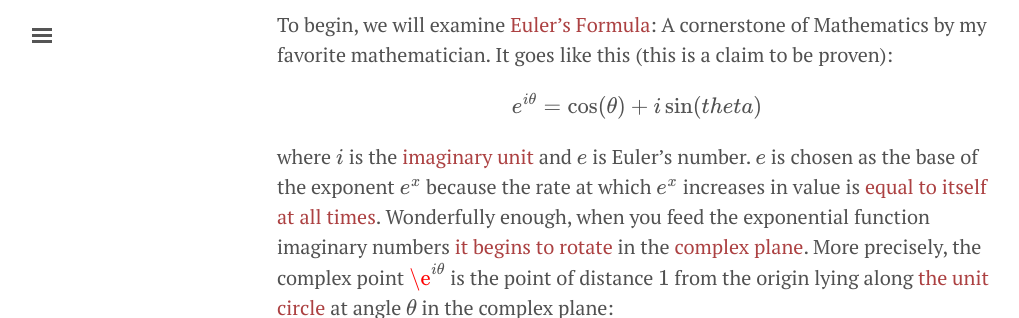
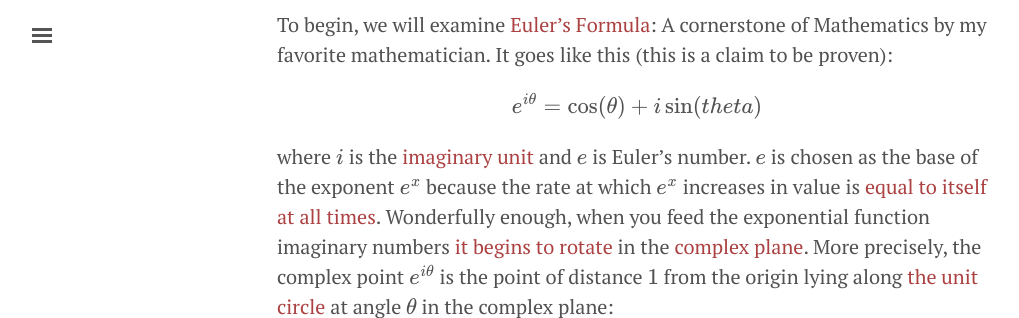
Before and after one commit to kylehovey/blog, a Jekyll site: the page built from radians_and_blind_spots.md, in a window 1280 px wide and 900 px high, scrolled down 4019 px, cut to the strip 0-318 px from the top of the window. Shown: the whole strip, without its empty margins (3-1022 px from the left). Built offline with Jekyll 4.4.1, drawn with Linux system fonts in a browser that asks for light colours; formulas are drawn with MathJax 3.

Commit message:
Fixed another errant \

```diff
--- a/radians_and_blind_spots.md
+++ b/radians_and_blind_spots.md
@@ -48,7 +48,7 @@ To begin, we will examine [Euler's Formula](https://en.wikipedia.org/wiki/Euler%
 
 \\[ e^{i\theta} = \cos(\theta) + i \sin(theta) \\]
 
-where \\( i \\) is the [imaginary unit](https://en.wikipedia.org/wiki/Imaginary_unit) and \\( e \\) is Euler's number. \\(e \\) is chosen as the base of the exponent \\(e^x\\) because the rate at which \\(e^x\\) increases in value is [equal to itself at all times](https://www.youtube.com/watch?v=m2MIpDrF7Es). Wonderfully enough, when you feed the exponential function imaginary numbers [it begins to rotate](https://acko.net/blog/how-to-fold-a-julia-fractal/) in the [complex plane](https://en.wikipedia.org/wiki/Complex_plane). More precisely, the complex point \\(\e^{i\theta}\\) is the point of distance \\(1\\) from the origin lying along [the unit circle](https://en.wikipedia.org/wiki/Unit_circle) at angle \\( \theta \\) in the complex plane:
+where \\( i \\) is the [imaginary unit](https://en.wikipedia.org/wiki/Imaginary_unit) and \\( e \\) is Euler's number. \\(e \\) is chosen as the base of the exponent \\(e^x\\) because the rate at which \\(e^x\\) increases in value is [equal to itself at all times](https://www.youtube.com/watch?v=m2MIpDrF7Es). Wonderfully enough, when you feed the exponential function imaginary numbers [it begins to rotate](https://acko.net/blog/how-to-fold-a-julia-fractal/) in the [complex plane](https://en.wikipedia.org/wiki/Complex_plane). More precisely, the complex point \\(e^{i\theta}\\) is the point of distance \\(1\\) from the origin lying along [the unit circle](https://en.wikipedia.org/wiki/Unit_circle) at angle \\( \theta \\) in the complex plane:
 
 ![The Unit Circle](/blog/images/radians_and_blind_spots/unit_circle.svg)
 
```
